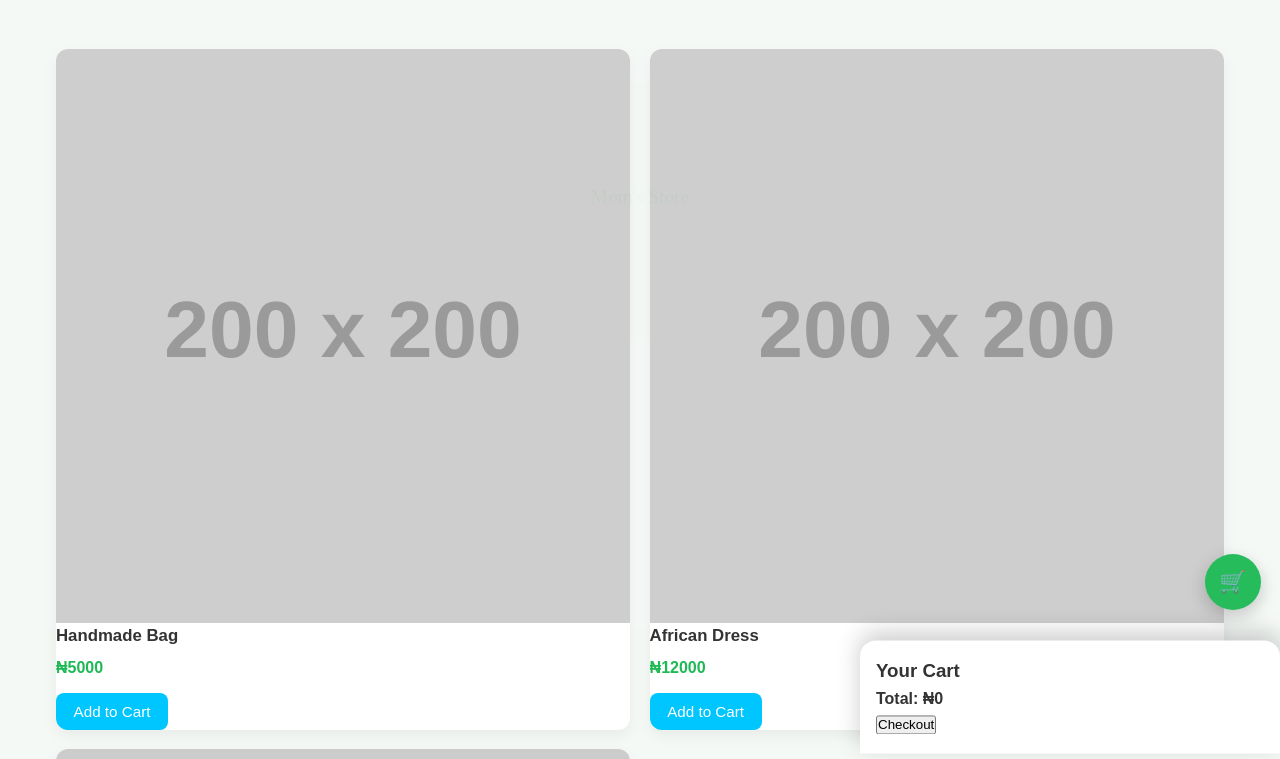
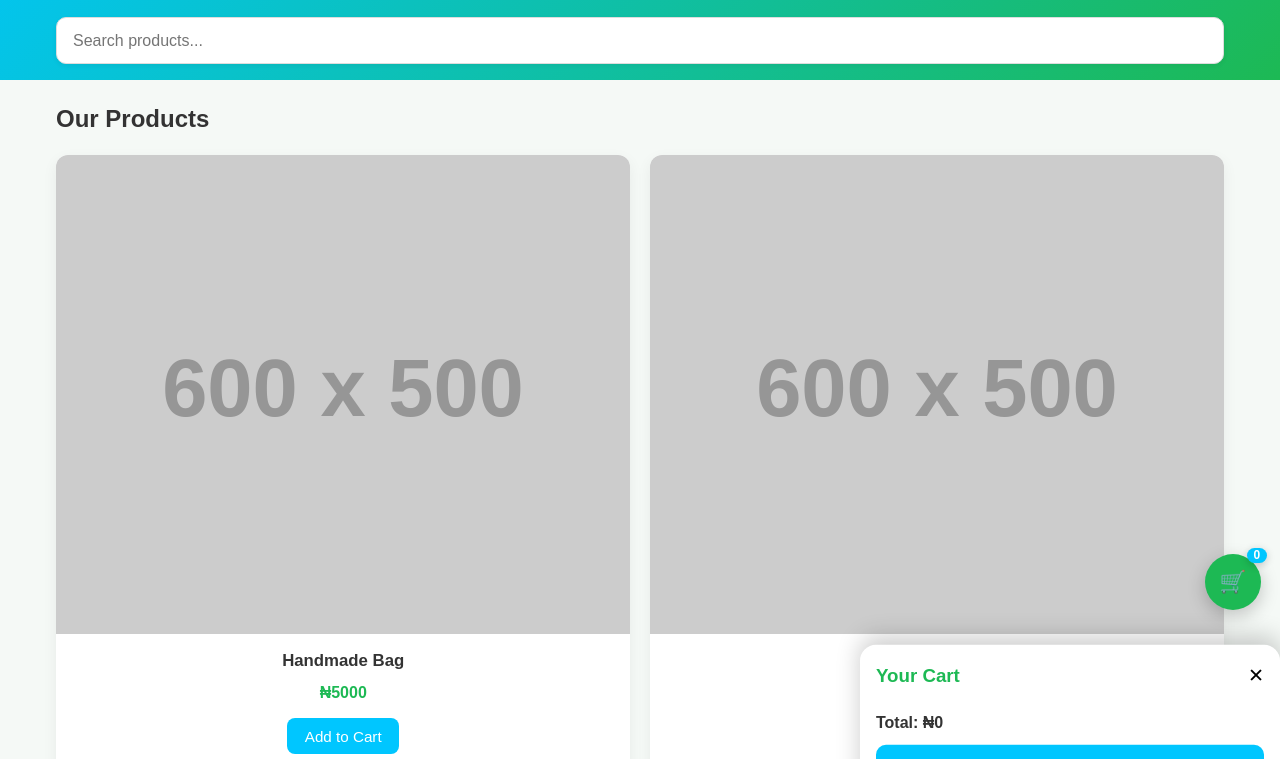
Before and after one commit to Cyr1lz/momStore, a plain HTML site: page index.html in a window 1280 px wide. Shown: the part 171-930 px from the top of the page. Drawn offline with nearby package versions, Linux system fonts and the light colour scheme; placeholder pictures from the web are drawn by us.

Commit message:
Update index.html

```diff
--- a/index.html
+++ b/index.html
@@ -1,105 +1,106 @@
 <!DOCTYPE html>
 <html lang="en">
 <head>
-  <meta charset="UTF-8">
-  <meta name="viewport" content="width=device-width, initial-scale=1.0">
+  <meta charset="UTF-8" />
+  <meta name="viewport" content="width=device-width, initial-scale=1.0"/>
   <title>Mom's Shop</title>
-  <link rel="stylesheet" href="style.css">
+  <link rel="stylesheet" href="style.css" />
+  <!-- GSAP for the loader animation (CDN) -->
+  <script src="https://cdnjs.cloudflare.com/ajax/libs/gsap/3.12.5/gsap.min.js" defer></script>
 </head>
 <body>
+
+  <!-- ===== Loader (line → circle text → search icon → search bar) ===== -->
   <div id="loader">
-  <svg viewBox="0 0 500 500" width="300" height="300">
-    <!-- Path for text to follow -->
+    <svg id="loader-svg" viewBox="0 0 500 500" width="300" height="300" aria-hidden="true">
+      <!-- Straight line path -->
       <path id="linePath" d="M 50 250 H 450" fill="none" stroke="none"/>
-    <path id="circlePath" d="M 250,250 m -200,0 a 200,200 0 1,1 400,0 a 200,200 0 1,1 -400,0" fill="none" stroke="none"/>
+      <!-- Circle path for circular text -->
+      <path id="circlePath" d="M 250,250 m -180,0 a 180,180 0 1,1 360,0 a 180,180 0 1,1 -360,0" fill="none" stroke="none"/>
 
-    <!-- The text -->
-    <text font-size="32" font-family="Poppins" fill="#1db954">
-      <textPath id="loaderText" href="#linePath" startOffset="50%" text-anchor="middle">
+      <!-- The text that follows a path -->
+      <text id="loaderTextWrap" font-size="36" font-family="Poppins, Arial, sans-serif" fill="#1db954">
+        <textPath id="loaderText" href="#linePath" startOffset="50%" text-anchor="middle" lengthAdjust="spacingAndGlyphs">
           Mom's Store
         </textPath>
       </text>
     </svg>
 
-  <!-- Search icon (hidden at first) -->
-  <div id="searchIcon">🔍</div>
+    <!-- Search icon that will “morph” to the real search bar -->
+    <div id="searchIcon" aria-hidden="true">🔍</div>
   </div>
 
-<!-- Main content -->
+  <!-- ===== Main Site ===== -->
   <div id="main-content" style="display:none;">
-  <header>
-    <input type="text" placeholder="Search products..." id="searchBar"/>
-  </header>
-  <!-- Rest of shop -->
-</div>
-  <header>
+    <header class="site-header">
+      <nav class="topbar">
+        <a class="brand" href="index.html">Mom's Shop</a>
+        <a class="admin-link" href="admin.html">Admin</a>
+      </nav>
+      <div class="hero">
         <h1>Welcome to Mom's Shop</h1>
         <p>Quality products just for you ✨</p>
+      </div>
+
+      <!-- Search bar (will be target for the loader morph) -->
+      <div class="search-wrap">
+        <input type="text" id="search" placeholder="Search products...">
+      </div>
     </header>
 
- <div class="container">
+    <main class="container">
       <h2>Our Products</h2>
-  <input type="text" id="search" placeholder="Search for products...">
-  <div class="products" id="product-list">
-    <!-- Products load here -->
+      <div class="products" id="product-list"></div>
+    </main>
+
+    <!-- Floating Cart Button -->
+    <button id="cart-btn" onclick="toggleCart()" aria-label="Open cart">
+      🛒
+      <span id="cart-count">0</span>
+    </button>
+
+    <!-- Slide-up Cart Panel -->
+    <div id="cart-panel" aria-live="polite" aria-label="Shopping cart panel">
+      <div class="cart-head">
+        <h3>Your Cart</h3>
+        <button class="close-cart" onclick="toggleCart()" aria-label="Close cart">✕</button>
+      </div>
+      <ul id="cart-items"></ul>
+      <p class="cart-total"><strong>Total: ₦<span id="total">0</span></strong></p>
+      <button class="checkout-btn" onclick="checkout()">Checkout via WhatsApp</button>
     </div>
   </div>
 
-  <button id="cart-btn" onclick="toggleCart()">🛒</button>
-
-<div id="cart-panel">
-  <h3>Your Cart</h3>
-  <ul id="cart-items"></ul>
-  <p><strong>Total: ₦<span id="total">0</span></strong></p>
-  <button onclick="checkout()">Checkout</button>
-</div>
-
   <script>
+    /* ======================
+       PRODUCTS + RENDERING
+       ====================== */
     let products = JSON.parse(localStorage.getItem("products")) || [
-      { id: 1, name: "Handmade Bag", price: 5000, img: "https://via.placeholder.com/200" },
-      { id: 2, name: "African Dress", price: 12000, img: "https://via.placeholder.com/200" },
-      { id: 3, name: "Beaded Necklace", price: 2500, img: "https://via.placeholder.com/200" }
+      { id: 1, name: "Handmade Bag",   price: 5000,  img: "https://via.placeholder.com/600x500?text=Bag" },
+      { id: 2, name: "African Dress",  price: 12000, img: "https://via.placeholder.com/600x500?text=Dress" },
+      { id: 3, name: "Beaded Necklace",price: 2500,  img: "https://via.placeholder.com/600x500?text=Necklace" },
+      { id: 4, name: "Head Wrap",      price: 2000,  img: "https://via.placeholder.com/600x500?text=Head+Wrap" }
     ];
 
     let cart = [];
 
     const productList = document.getElementById("product-list");
-    const cartItems = document.getElementById("cart-items");
-    const total = document.getElementById("total");
+    const cartItems   = document.getElementById("cart-items");
+    const totalEl     = document.getElementById("total");
+    const cartCount   = document.getElementById("cart-count");
 
-    function renderProducts() {
-      productList.innerHTML = "";
-      products.forEach(p => {
-        const card = document.createElement("div");
-        card.className = "card";
-        card.innerHTML = `
-          <img src="${p.img}" alt="${p.name}">
-          <h3>${p.name}</h3>
-          <p class="price">₦${p.price}</p>
-          <button onclick="addToCart(${p.id})">Add to Cart</button>
-        `;
-        productList.appendChild(card);
-      });
-    }
-    // Search filter
-document.getElementById("search").addEventListener("input", function(e) {
-  const keyword = e.target.value.toLowerCase();
-  const filtered = products.filter(p =>
-    p.name.toLowerCase().includes(keyword)
-  );
-  displayFiltered(filtered);
-});
-
-function displayFiltered(list) {
+    function renderProducts(list = products) {
       productList.innerHTML = "";
       list.forEach(p => {
         const card = document.createElement("div");
         card.className = "card";
         card.innerHTML = `
           <img src="${p.img}" alt="${p.name}">
+          <div class="card-body">
             <h3>${p.name}</h3>
             <p class="price">₦${p.price}</p>
             <button onclick="addToCart(${p.id})">Add to Cart</button>
+          </div>
         `;
         productList.appendChild(card);
       });
@@ -107,20 +108,42 @@ function displayFiltered(list) {
 
     function addToCart(id) {
       const product = products.find(p => p.id === id);
+      if (!product) return;
       cart.push(product);
+      renderCart();
+      // little bump animation on the cart button
+      const btn = document.getElementById("cart-btn");
+      btn.classList.add("bump");
+      setTimeout(() => btn.classList.remove("bump"), 300);
+    }
+
+    function removeFromCart(index) {
+      cart.splice(index, 1);
       renderCart();
     }
 
     function renderCart() {
       cartItems.innerHTML = "";
-      let totalPrice = 0;
-      cart.forEach(item => {
+      let total = 0;
+      cart.forEach((item, i) => {
         const li = document.createElement("li");
-        li.textContent = `${item.name} - ₦${item.price}`;
+        li.innerHTML = `
+          <img src="${item.img}" alt="${item.name}">
+          <div class="ci">
+            <span>${item.name}</span>
+            <small>₦${item.price}</small>
+          </div>
+          <button class="rm" aria-label="Remove item" onclick="removeFromCart(${i})">✕</button>
+        `;
         cartItems.appendChild(li);
-        totalPrice += item.price;
+        total += item.price;
       });
-      total.textContent = totalPrice;
+      totalEl.textContent = total;
+      cartCount.textContent = cart.length;
+    }
+
+    function toggleCart() {
+      document.getElementById("cart-panel").classList.toggle("active");
     }
 
     function checkout() {
@@ -129,35 +152,72 @@ function displayFiltered(list) {
         return;
       }
       const order = cart.map(item => `${item.name} (₦${item.price})`).join(", ");
-      const message = encodeURIComponent(`Hello, I would like to order: ${order}. Total: ₦${total.textContent}`);
-      window.open(`https://wa.me/2347011374159?text=${message}`, "_blank"); // replace with mom's WhatsApp
+      const total = totalEl.textContent;
+      const message = encodeURIComponent(`Hello, I would like to order: ${order}. Total: ₦${total}`);
+      // Replace with mom's WhatsApp number, format 234XXXXXXXXXX (no +)
+      window.open(`https://wa.me/234XXXXXXXXXX?text=${message}`, "_blank");
     }
-    function toggleCart() {
-  document.getElementById("cart-panel").classList.toggle("active");
+
+    // Initial render
+    renderProducts();
+    renderCart();
+
+    /* ======================
+       SEARCH (live filter)
+       ====================== */
+    const searchInput = document.getElementById("search");
+    searchInput.addEventListener("input", (e) => {
+      const q = e.target.value.toLowerCase();
+      const filtered = products.filter(p => p.name.toLowerCase().includes(q));
+      renderProducts(filtered);
+    });
+
+    /* ======================
+       LOADER ANIMATION FLOW
+       ====================== */
+    window.addEventListener("load", () => {
+      const textPath   = document.getElementById("loaderText");
+      const loader     = document.getElementById("loader");
+      const main       = document.getElementById("main-content");
+      const searchIcon = document.getElementById("searchIcon");
+
+      // STEP 1: “Mom’s Store” shows on the straight line (we fade it in)
+      gsap.fromTo("#loaderTextWrap", {opacity: 0}, {opacity: 1, duration: 0.8, ease: "power2.out"});
+
+      // STEP 2: After a short beat, switch the textPath to the circle so letters wrap around
+      setTimeout(() => {
+        textPath.setAttribute("href", "#circlePath");
+      }, 1200);
+
+      // STEP 3: Pop the search icon from the center of the circle
+      setTimeout(() => {
+        searchIcon.style.opacity = "1";
+        searchIcon.style.transform = "scale(1)";
+      }, 2200);
+
+      // STEP 4: Morph icon to the actual search bar position
+      setTimeout(() => {
+        const iconRect  = searchIcon.getBoundingClientRect();
+        const barRect   = searchInput.getBoundingClientRect();
+        const dx = (barRect.left + barRect.width * 0.05) - (iconRect.left);
+        const dy = (barRect.top  + barRect.height * 0.25) - (iconRect.top);
+
+        // Animate icon moving & shrinking toward the search bar
+        gsap.to("#searchIcon", {
+          x: dx, y: dy, scale: 0.2, duration: 0.9, ease: "power3.inOut",
+          onComplete: () => {
+            // Reveal the real search bar with a gentle glow
+            searchInput.classList.add("reveal");
           }
-window.addEventListener("load", () => {
-  const path = document.getElementById("loader-path");
-  const loader = document.getElementById("loader");
-  const main = document.getElementById("main-content");
-
-  // Step 1: Line is drawn (already handled by CSS)
-  setTimeout(() => {
-    // Step 2: Morph line into a circle
-    path.setAttribute("d", "M50 10 A40 40 0 1 1 49.9 10 Z");
-  }, 1500);
-
-  setTimeout(() => {
-    // Step 3: Morph into search icon (circle with handle)
-    path.setAttribute("d", "M50 10 A40 40 0 1 1 49.9 10 Z M70 70 L90 90");
+        });
       }, 3000);
 
-  // Step 4: Fade out loader & show site
+      // STEP 5: Fade loader & show the site
       setTimeout(() => {
         loader.classList.add("fade");
         main.style.display = "block";
-  }, 4500);
+      }, 4100);
     });
-    renderProducts();
   </script>
 </body>
 </html>
```
Lines whose indentation alone changed are shown as unchanged.
